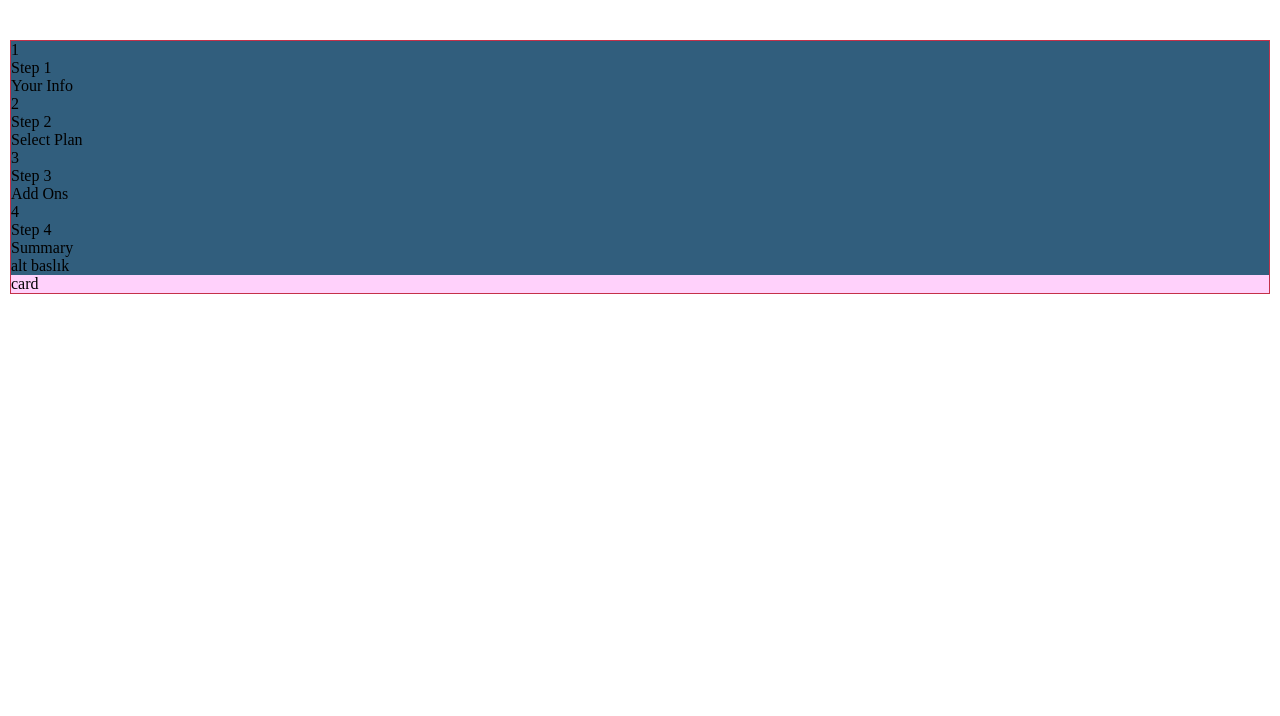
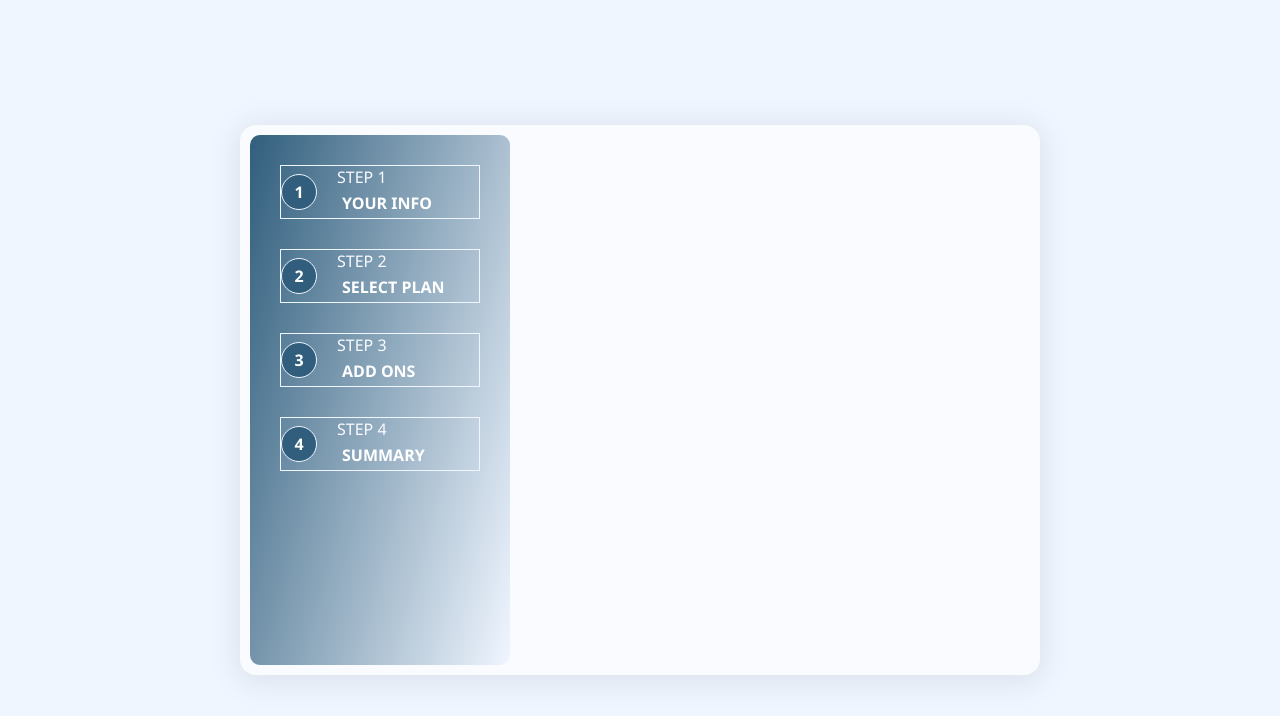
Before and after one commit to banuaggun/multi-step-form, a Vue app: page / in a window 1280 px wide. Shown: the top 716 px of the page. Built offline with nearby package versions, Linux system fonts and the light colour scheme.

Commit message:
Editing form static information field-2

```diff
--- a/src/components/MultiStep.vue
+++ b/src/components/MultiStep.vue
@@ -2,10 +2,6 @@
   <div class="card">
     <div class="card-steps-container container">
       <Steps v-for="step in steps" :key="step" :stepProp="step" />
-    <span>alt baslık</span>
-    </div>
-    <div class="card-steps-form-details classroom">
-      card
     </div>
   </div>
 </template>
@@ -36,11 +32,11 @@ const steps = [
 ]
 </script>
 <style lang="scss">
-//@import "../styles/global/global.sass";
-  $bg-classroom: #ffd1fb;
+@import "../styles/global/global.sass";
+ // $bg-classroom: #ffd1fb;
 
-.classroom {
-  background: $bg-classroom;
-}
+//.classroom {
+ // background: $bg-classroom;
+//}
 
 </style>
--- a/src/components/Steps.vue
+++ b/src/components/Steps.vue
@@ -1,9 +1,11 @@
 <template>
   <div class="steps">
-    <div class="steps-content steps-dot">
-      {{stepProp.id}}
-    </div>
-      <div class="steps-dot-details">
+
+    <div class="steps-content">
+      <div class="steps-content-dot">
+        {{stepProp.id}}
+      </div>
+      <div class="steps-content-dot-details">
         <span>
           {{stepProp.title}}
         </span>
@@ -11,6 +13,7 @@
           {{stepProp.stepTitle}}
         </p>
       </div>
+    </div>
   </div>
 </template>
 <script setup>
--- a/src/styles/global/global.sass
+++ b/src/styles/global/global.sass
@@ -4,12 +4,73 @@
   padding:0
   box-sizing: border-box
 
+body
+  background-color: $alice-blue
+  font-size: 1rem
+  font-family: 'Segoe UI', Tahoma, Geneva, Verdana, sans-serif
+
+
+.btn
+  padding:12px 24px
+  outline: none
+  border: none
+  background: $turquoise
+  color: $white
+  border-radius: 4px
+  cursor: pointer
+  transition: all 0.3s
+
+  &:hover
+    background: $lapis-lazuli
+
 #app
   width:100%
-  height:100%
+  height:100vh
+  display: flex
+  align-items: center
+  justify-content: center
 
 .card
-  margin:40px 10px
-  border:1px solid $cardinal
+  height:550px
+  width:800px
+  background-color: $ghost-white
+  border-radius: 16px
+  box-shadow: 0 4px 30px 5px hsla(0, 0%, 0%, 0.08)
+  padding:10px
   &-steps-container
-    background-color: $lapis-lazuli
+    width:260px
+    height:100%
+    border-radius: 10px
+    background: linear-gradient(105deg, $lapis-lazuli, $alice-blue)
+    padding:30px
+
+.steps
+
+    &-content
+      display: flex
+      align-items: center
+      gap:20px
+      margin:0 auto 30px auto
+      border:1px solid $alice-blue
+      &-dot
+        width:36px
+        height:36px
+        border-radius: 50%
+        background-color: $lapis-lazuli
+        border:1px solid $alice-blue
+        display: flex
+        align-items: center
+        justify-content: center
+        color:$white
+        font-weight: bold
+        &-details
+          text-transform: uppercase
+          text-align: left
+          span
+            color:$ghost-white
+            font-size:1rem
+          p
+            color: $white
+            font-size:1rem
+            font-weight:600
+            margin:4px 5px
```
